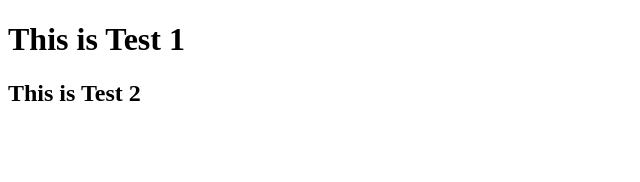
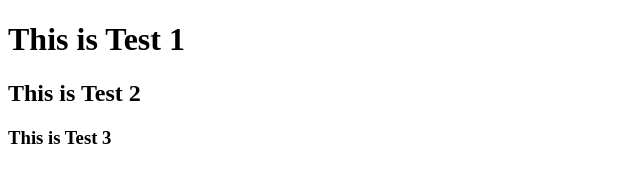
Before and after one commit to p2tk-hash/git-test, a plain HTML site: page index.html in a window 1280 px wide. Shown: the whole page, without its empty margins (0-640 px from the left). Drawn offline with Linux system fonts and the light colour scheme.

Commit message:
Test 3 added

```diff
--- a/index.html
+++ b/index.html
@@ -9,5 +9,6 @@
 <body>
     <h1>This is Test 1</h1>
     <h2>This is Test 2</h2>
+    <h3>This is Test 3</h3>
 </body>
 </html>
```
